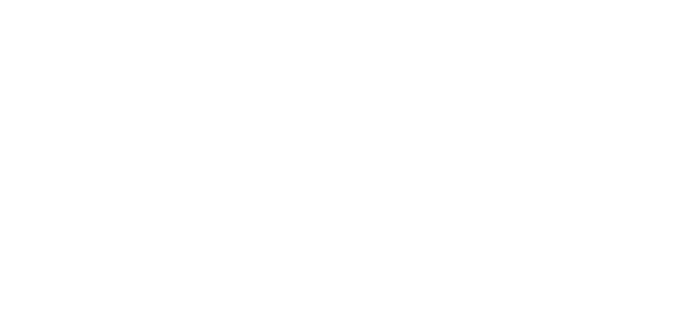
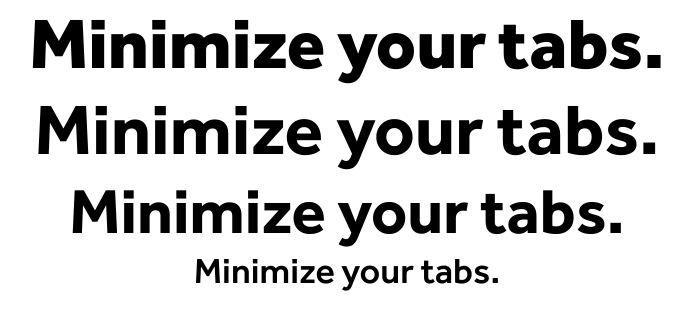
Before and after one commit to aliNejati-bu/find-trend-web-flow-front-project, a plain HTML site: page index.html in a window 1280 px wide. Shown: the whole page, without its empty margins (293-985 px from the left). Drawn offline with Linux system fonts and the light colour scheme.

Commit message:
add typography.

```diff
--- a/css/styles.css
+++ b/css/styles.css
@@ -1,4 +1,5 @@
 @import "fonts/fonts.css";
+
 *, *::after, *::before {
     margin: 0;
     padding: 0;
@@ -17,14 +18,75 @@
     --color-full-white: #FFFFFF;
 }
 
-html{
+html {
     font-size: 62.5%;
 }
 
 /* Typography */
-body{
+body {
     font-family: 'Effra';
     font-weight: normal;
     font-style: normal;
     font-size: 1.4rem;
 }
+
+h1, h2, h3 {
+    font-size: 3.6rem;
+}
+
+h1, h2 {
+    font-weight: 900;
+}
+
+h3 {
+    font-weight: bold;
+}
+
+
+h4 {
+    font-weight: 500;
+    font-size: 3.2rem;
+}
+
+.heading-white {
+    color: var(--color-full-white);
+}
+
+.heading-black {
+    color: var(--color-black);
+}
+
+
+.heading-gary02 {
+    color: var(--color-gary02);
+}
+
+.heading-primary-darker {
+    color: var(--color-primary-darker);
+}
+
+
+@media screen and (min-width: 1024px) {
+
+    body {
+        font-size: 1.8rem;
+    }
+
+    h1,h2 {
+        font-size: 7.2rem;
+    }
+
+    h2 {
+        font-weight: bold;
+    }
+
+    h3 {
+        font-size: 6.4rem;
+        font-weight: bold;
+    }
+
+    h4 {
+        font-size: 3.6rem;
+        font-weight: 500;
+    }
+}
--- a/index.html
+++ b/index.html
@@ -9,5 +9,9 @@
     <link rel="stylesheet" href="css/styles.css">
 </head>
 <body>
+<h1 style="text-align: center">Minimize your tabs.</h1>
+<h2 style="text-align: center">Minimize your tabs.</h2>
+<h3 style="text-align: center">Minimize your tabs.</h3>
+<h4 style="text-align: center">Minimize your tabs.</h4>
 </body>
 </html>
```
